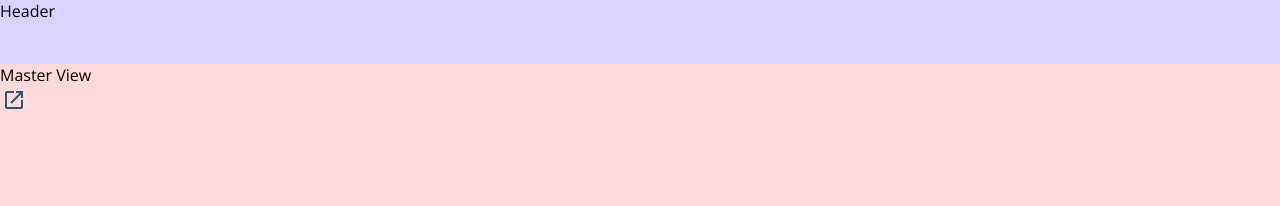
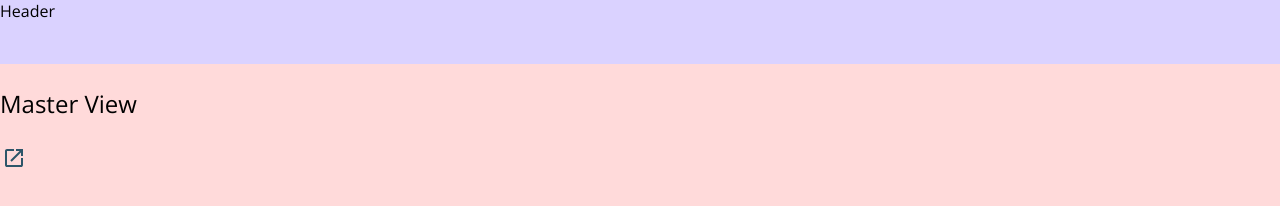
Before and after one commit to aclue-de/LayoutTalk_master-detail-app, a website built with Vite: page index.html in a window 1280 px wide. Built offline with nearby package versions, Linux system fonts and the light colour scheme.

Commit message:
add sticky header

```diff
--- a/css/main.css
+++ b/css/main.css
@@ -23,6 +23,13 @@ main {
   flex: 1;
 }
 
+.master-heading {
+  position: sticky;
+  top: 4rem;
+  background-color: inherit;
+  margin: 1em 0;
+}
+
 .detail-view {
   background-color: var(--pastel-color--yellow);
   /* flex: 1; */
--- a/index.html
+++ b/index.html
@@ -21,7 +21,7 @@
 
     <main>
       <section class="master-view">
-        Master View
+        <h1 class="master-heading">Master View</h1>
         <button class="icon-btn">
           <img src="./images/open-tab-icon.svg" alt="" />
         </button>
```
